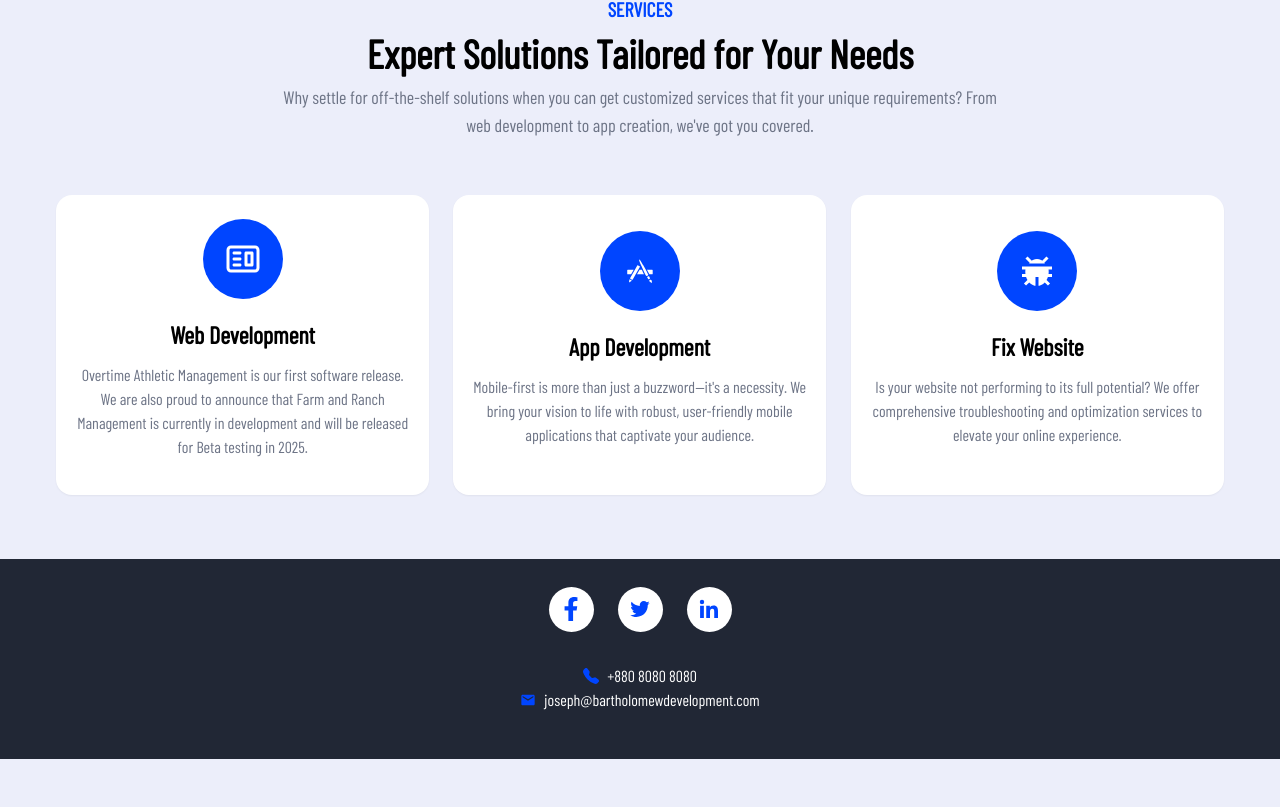
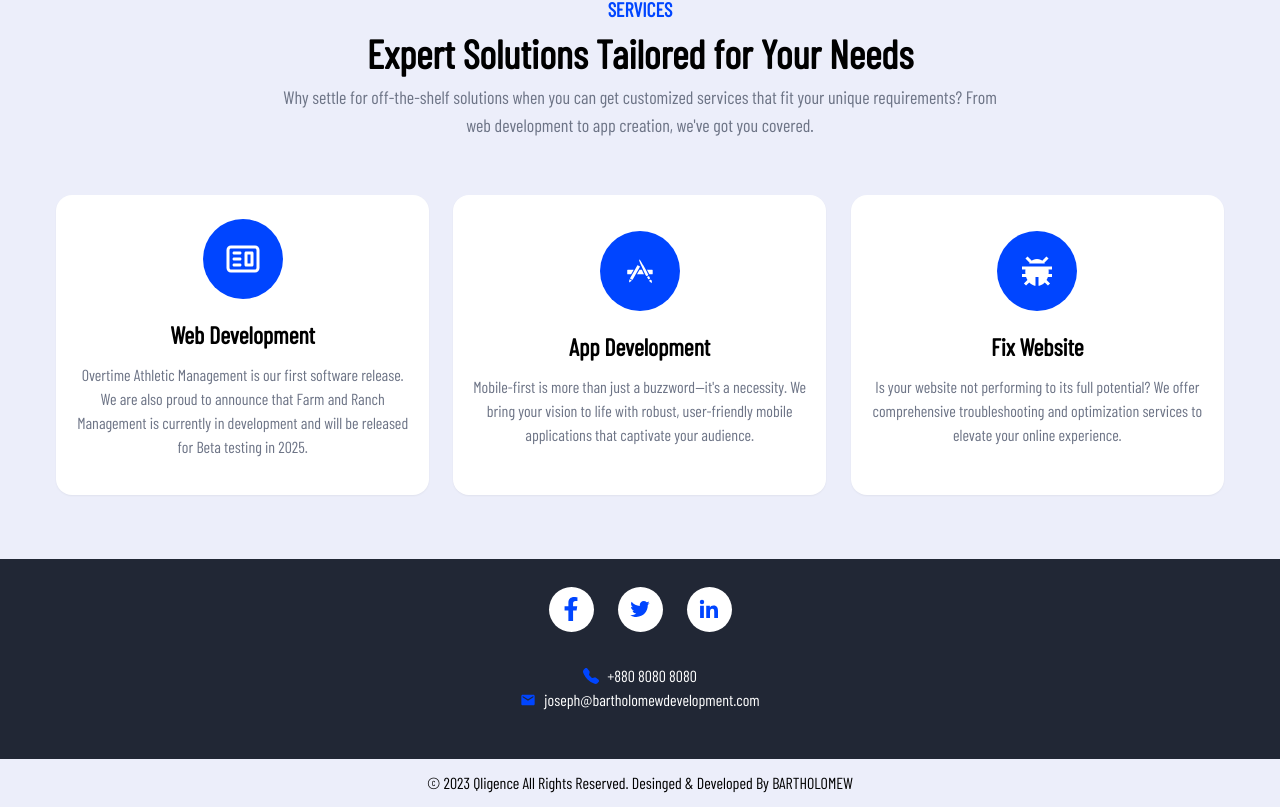
Before and after one commit to bartholomewdevelopment/bartdev, a React (Vite) app: page / in a window 1280 px wide. Shown: the part 850-1657 px from the top of the page. Before the commit the page ends 1609 px from the top, so only its background shows below. Built offline with nearby package versions, Linux system fonts and the light colour scheme.

Commit message:
bottom footer added

```diff
--- a/src/pages/shared/Footer.jsx
+++ b/src/pages/shared/Footer.jsx
@@ -7,7 +7,8 @@ import {MdEmail} from "react-icons/md"
 
 export const Footer = () => {
   return (
-    <div data-aos="fade-up" className='min-h-[200px] bg-madBlack text-white flex justify-between items-center py-5 mt-6'>
+    <div data-aos="fade-up" >
+        <div className='min-h-[200px] bg-madBlack text-white flex justify-between items-center py-5 mt-6'>
             <div className='w-[90%] xl:w-[1200px] mx-auto flex flex-col justify-center items-center'>
                 {/* social icons */}
                 <div className='flex'>
@@ -28,5 +29,10 @@ export const Footer = () => {
                 </div>
             </div>
         </div>
+        {/* mini footer */}
+        <div className='py-3 text-center'>
+            <p>© 2023 Qligence All Rights Reserved. Desinged & Developed By BARTHOLOMEW</p>
+        </div>
+    </div>
   )
 }
```
Lines whose indentation alone changed are shown as unchanged.
